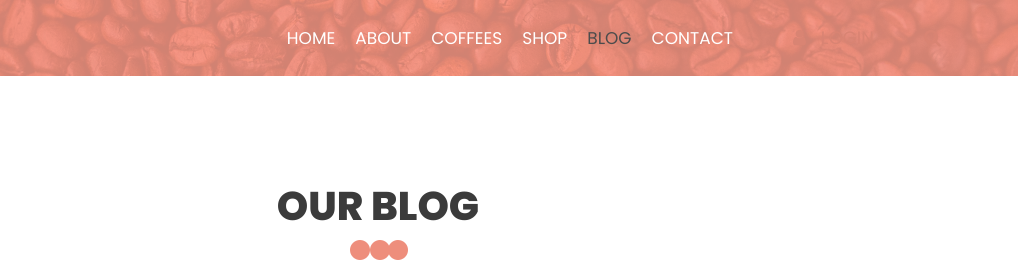
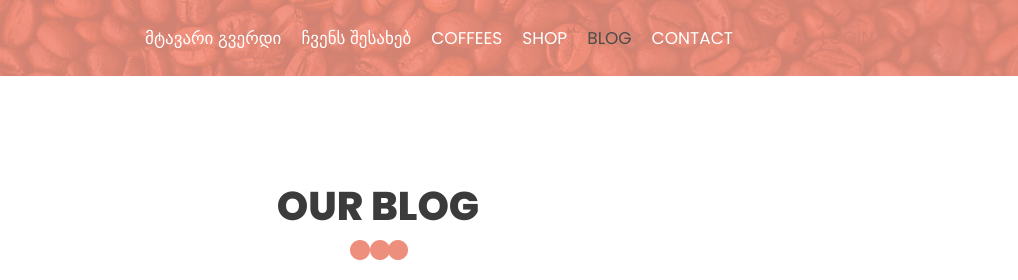
Before and after one commit to amirandev/code-conflicts, a plain HTML site: page blog.html in a window 1280 px wide. Shown: the top 280 px of the page, 262-1280 px from the left. Drawn offline with nearby package versions, Linux system fonts and the light colour scheme; files whose address does not match are found by name.

Commit message:
main branchic davaapdeitet

```diff
--- a/blog.html
+++ b/blog.html
@@ -9,7 +9,7 @@
       <meta name="viewport" content="width=device-width, initial-scale=1">
       <meta name="viewport" content="initial-scale=1, maximum-scale=1">
       <!-- site metas -->
-      <title>Blog</title>
+      <title>IT ბლოგი</title>
       <meta name="keywords" content="">
       <meta name="description" content="">
       <meta name="author" content="">
@@ -39,10 +39,10 @@
                <div class="collapse navbar-collapse" id="navbarSupportedContent">
                   <ul class="navbar-nav ml-auto">
                      <li class="nav-item">
-                        <a class="nav-link" href="index.html">Home</a>
+                        <a class="nav-link" href="index.html">მტავარი გვერდი</a>
                      </li>
                      <li class="nav-item">
-                        <a class="nav-link" href="about.html">About</a>
+                        <a class="nav-link" href="about.html">ჩვენს შესახებ</a>
                      </li>
                      <li class="nav-item">
                         <a class="nav-link" href="coffees.html">Coffees</a>
```
Also changed, not shown: about.html (+1 -1 lines), contact.html (+1 -1 lines).
